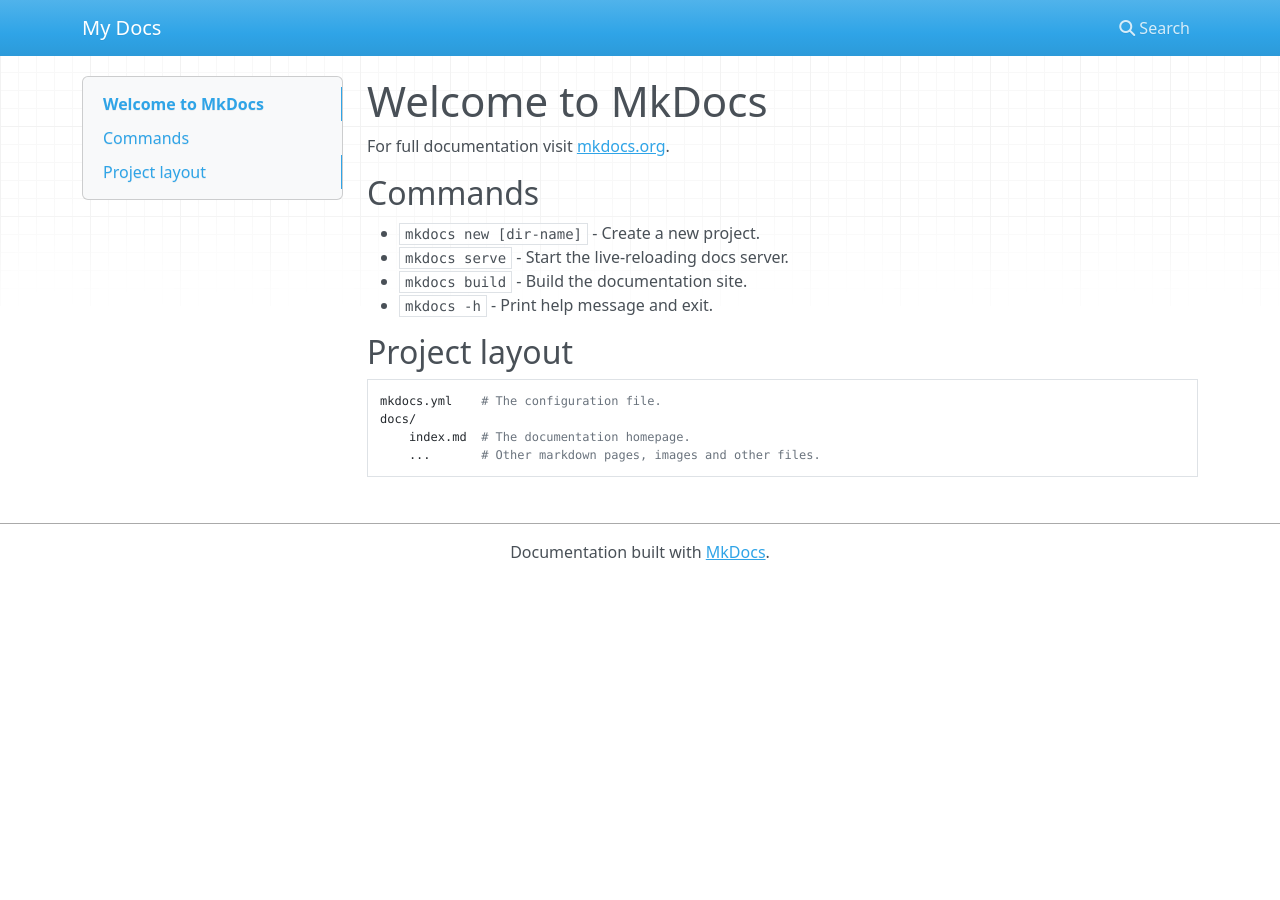
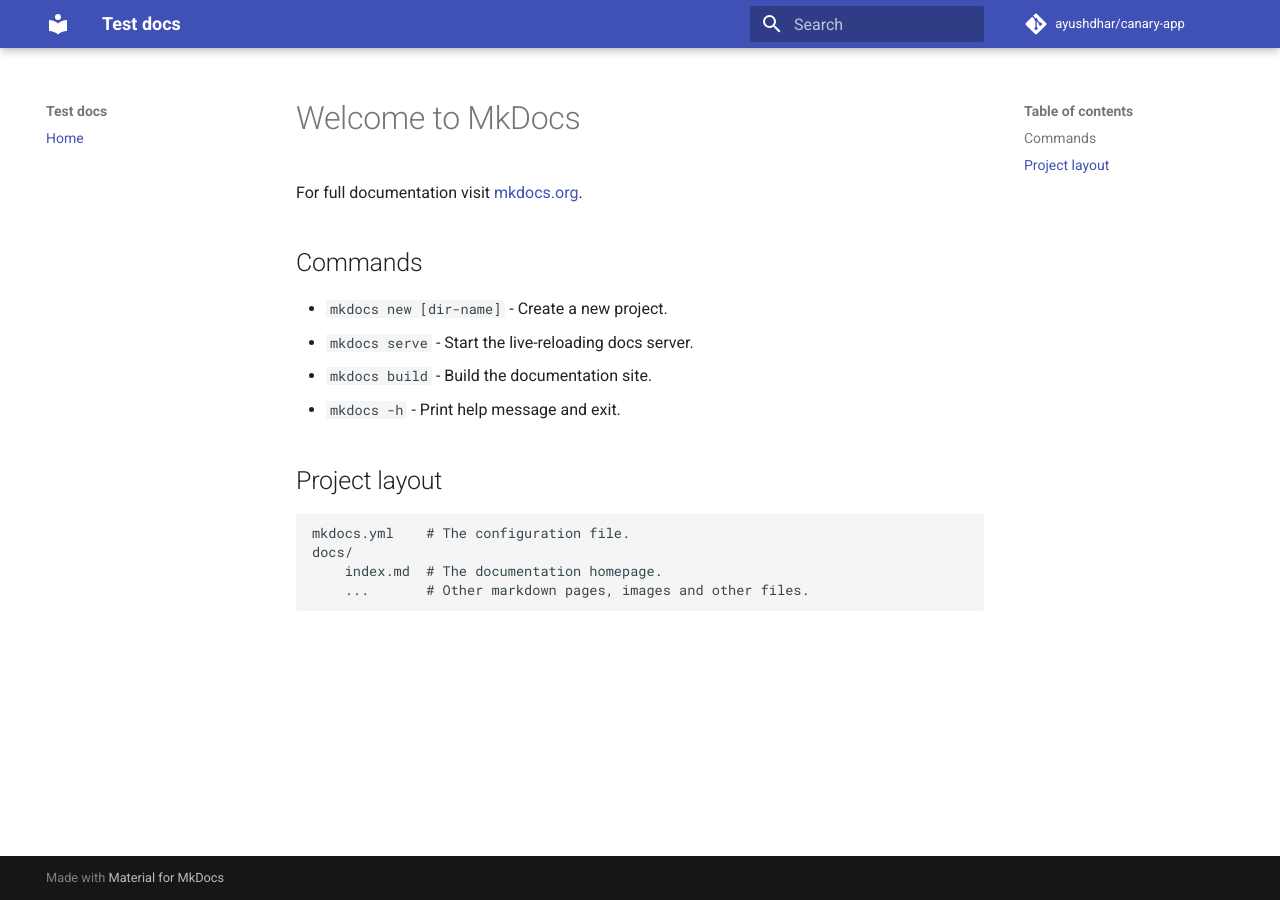
Before and after one commit to cleancoder8/canary-app, an MkDocs documentation site: the page built from docs/index.md, in a window 1280 px wide. Built offline with MkDocs 1.6.1 and Material for MkDocs 9.7.7, drawn with Linux system fonts in a browser that asks for light colours; nearby versions of some CDN libraries; comment, search, counter and statistics services are not loaded.

Commit message:
add mkdocs

```diff
--- a/mkdocs.yml
+++ b/mkdocs.yml
@@ -1 +1,10 @@
-site_name: My Docs
+site_name: Test docs
+site_description: 'A docs test'
+site_author: 'Michael Hausenblas'
+docs_dir: docs/
+repo_name: 'ayushdhar/canary-app'
+repo_url: 'https://github.com/ayushdhar/canary-app'
+nav:
+    - Home: index.md
+theme:
+  name: 'material'
```
